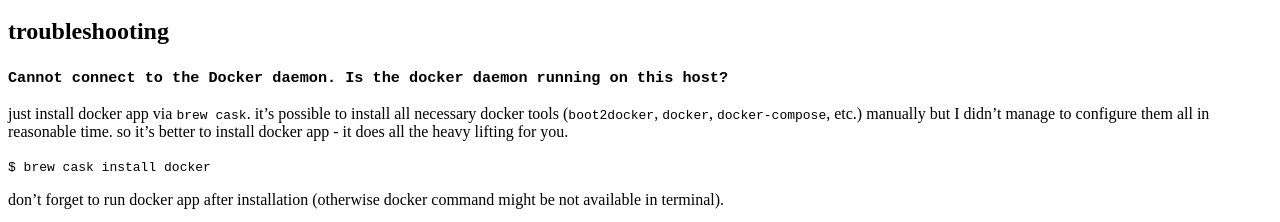
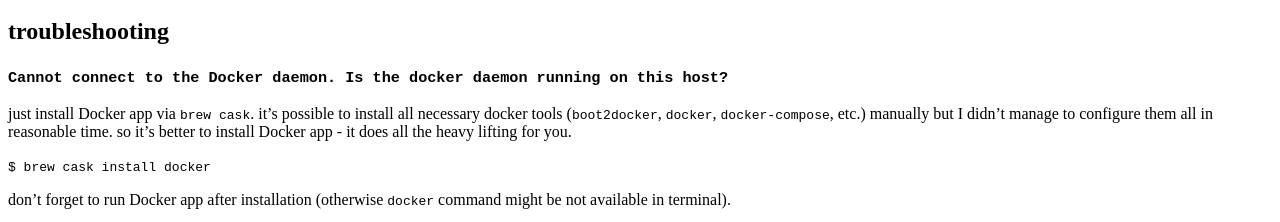
Before and after one commit to tap349/tap349.github.io, a Jekyll site: the page built from _posts/2017-04-06-docker.md, in a window 1280 px wide and 900 px high, scrolled down 647 px. Shown: the part 675-897 px from the top of the window. Built offline with Jekyll 4.4.1, drawn with Linux system fonts in a browser that asks for light colours; some of the changed text lies outside the part shown.

Commit message:
update 2017-04-07_04:18:35

```diff
--- a/_posts/2017-04-06-docker.md
+++ b/_posts/2017-04-06-docker.md
@@ -1,12 +1,12 @@
 ---
 layout: post
-title: docker
+title: Docker
 date: 2017-04-06 17:58:18 +0300
 access: public
-categories: [docker]
+categories: [Docker]
 ---
 
-first steps with docker and troubleshooting.
+first steps with Docker and troubleshooting.
 
 <!-- more -->
 
@@ -17,7 +17,7 @@
 - `docker-compose up -d`
 
   create and start containers listed in _.docker-compose.yml_
-  (pull docker images from docker hub).
+  (pull Docker images from Docker hub).
 
 - `docker-compose ps`
 
@@ -82,13 +82,13 @@
 
 ### `Cannot connect to the Docker daemon. Is the docker daemon running on this host?`
 
-just install docker app via `brew cask`.
+just install Docker app via `brew cask`.
 it's possible to install all necessary docker tools (`boot2docker`, `docker`,
 `docker-compose`, etc.) manually but I didn't manage to configure them all
-in reasonable time. so it's better to install docker app - it does all the
+in reasonable time. so it's better to install Docker app - it does all the
 heavy lifting for you.
 
 `$ brew cask install docker`
 
-don't forget to run docker app after installation
-(otherwise docker command might be not available in terminal).
+don't forget to run Docker app after installation
+(otherwise `docker` command might be not available in terminal).
```
